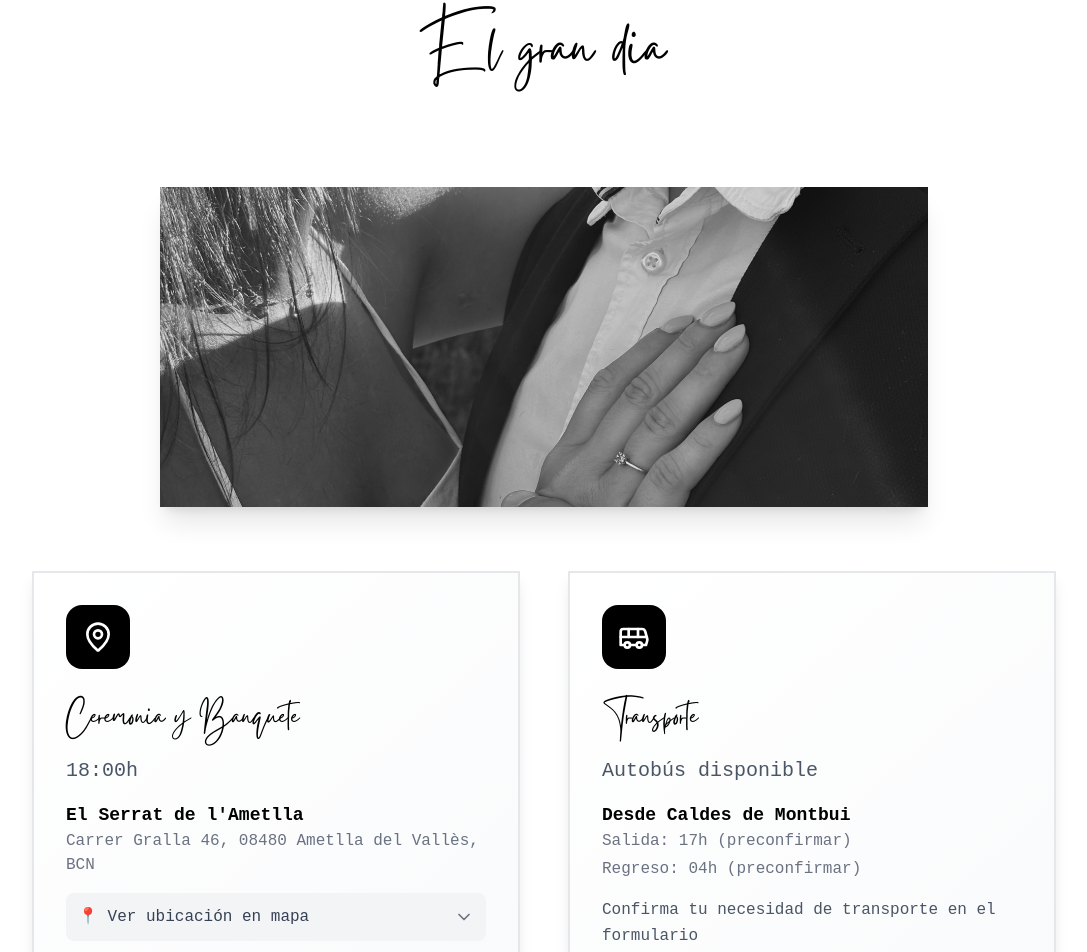
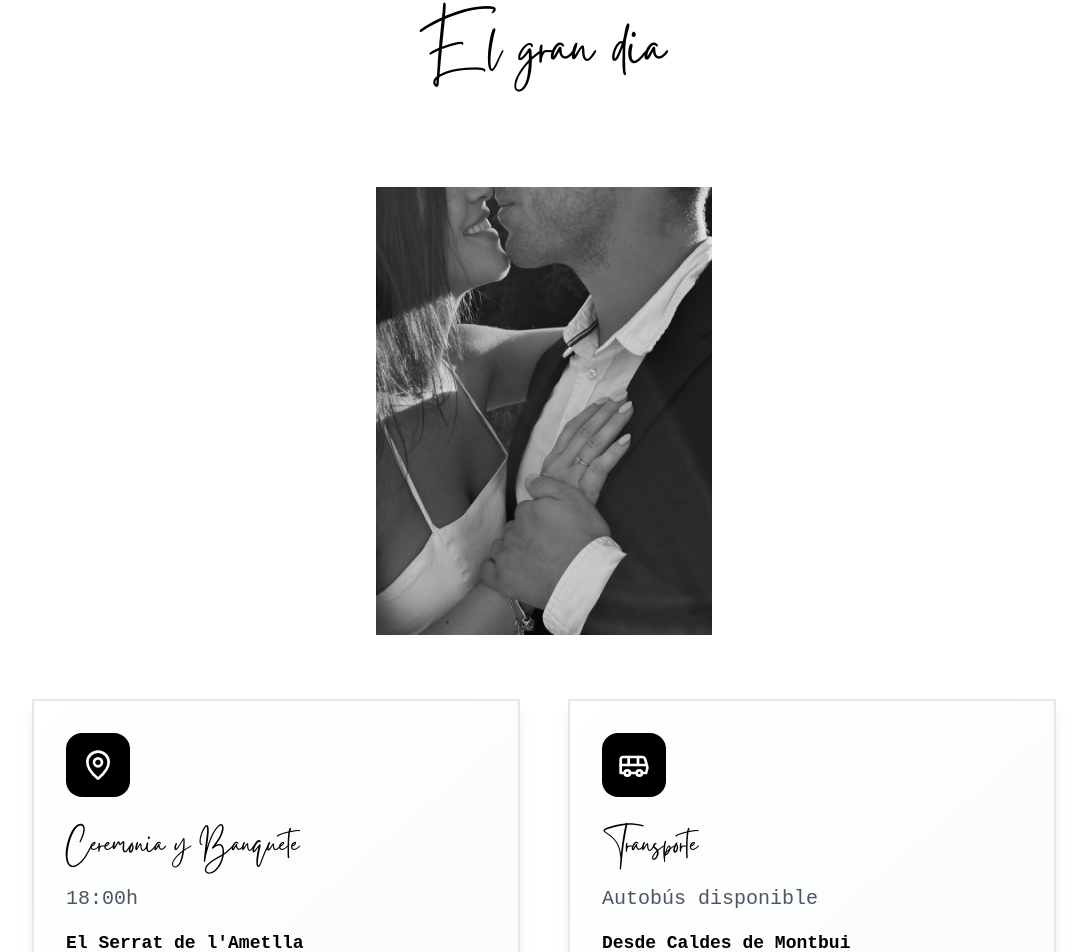
Before and after one commit to janaigutierrez/boda-modo-cata, a React (Vite) app: page / in a window 1280 px wide. Shown: the part 4151-5103 px from the top of the page, without its empty margins (96-1183 px from the left). Built offline with nearby package versions, Linux system fonts and the light colour scheme.

Commit message:
adjust and photo album fix

```diff
--- a/src/components/common/Footer.jsx
+++ b/src/components/common/Footer.jsx
@@ -39,7 +39,8 @@ const Footer = ({ data }) => {
                             <Mail className="w-6 h-6" />
                         </motion.a>
                         <motion.a
-                            href="#galeria"
+                            href="https://photos.app.goo.gl/ENLACE_DEL_ALBUM"
+                            target="_blank"
                             whileHover={{ scale: 1.1, y: -2 }}
                             className="bg-white/10 p-4 border border-white/20 hover:bg-white hover:text-black transition-all"
                         >
--- a/src/components/sections/EventDetails.jsx
+++ b/src/components/sections/EventDetails.jsx
@@ -26,21 +26,15 @@ const EventDetails = ({ data }) => {
                     <h2 className="text-7xl font-light mb-8 text-black">El gran dia</h2>
                 </motion.div>
 
-                {/* FOTO 3 - Encima de los divs */}
-                <motion.div
+                {/* FOTO 3 - Directamente después del título, sin contenedor */}
+                <motion.img
+                    src="/images/3.jpg"
+                    alt="Daniel y Raquel - El gran día"
                     initial={{ opacity: 0, scale: 0.9 }}
                     animate={inView ? { opacity: 1, scale: 1 } : {}}
                     transition={{ duration: 1, delay: 0.3 }}
-                    className="mb-16"
-                >
-                    <div className="max-w-3xl mx-auto">
-                        <img
-                            src="/images/3.jpg"
-                            alt="Daniel y Raquel - El gran día"
-                            className="w-full h-64 md:h-80 object-cover shadow-xl"
-                        />
-                    </div>
-                </motion.div>
+                    className="w-full max-w-4xl h-96 md:h-112 object-contain mx-auto mb-16"
+                />
 
                 {/* SOLO DOS DIVS COMO ANTES */}
                 <div className="grid md:grid-cols-2 gap-12 max-w-5xl mx-auto">
```
